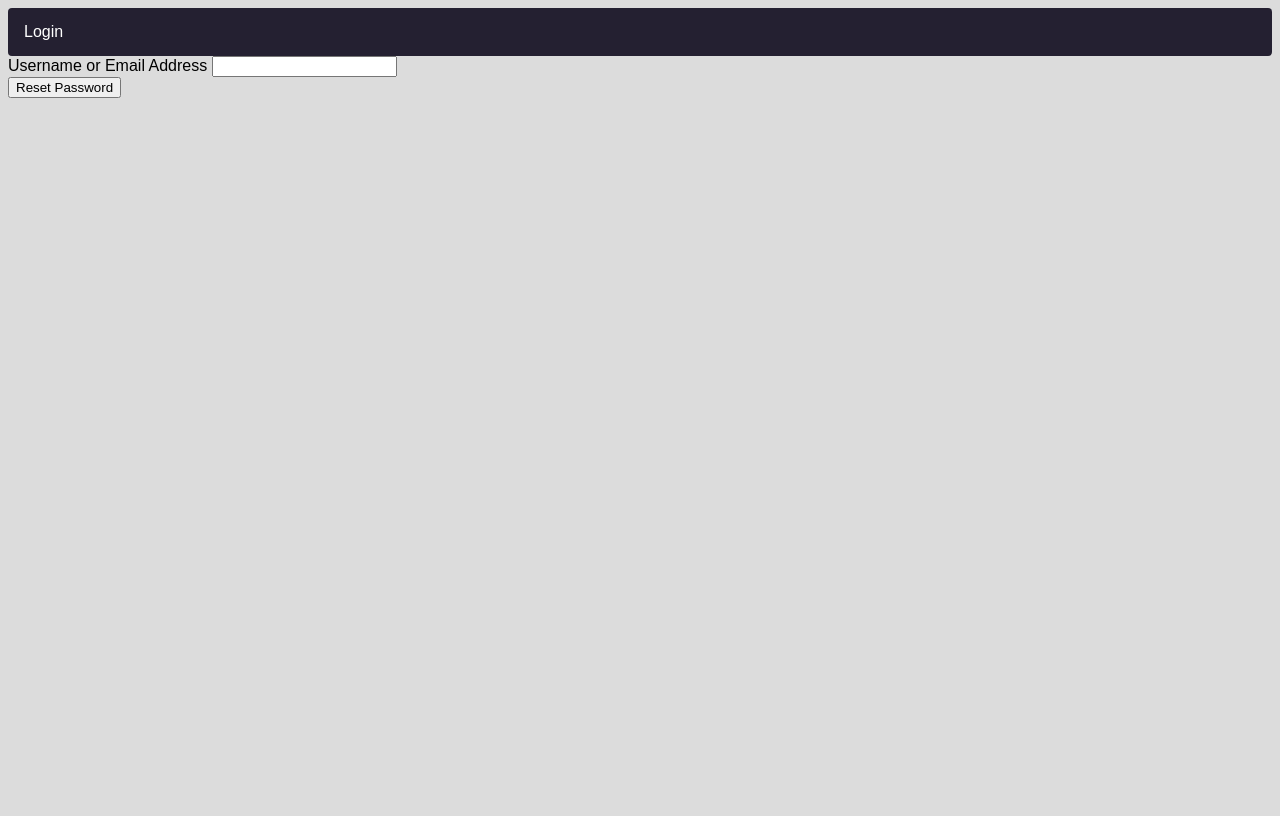
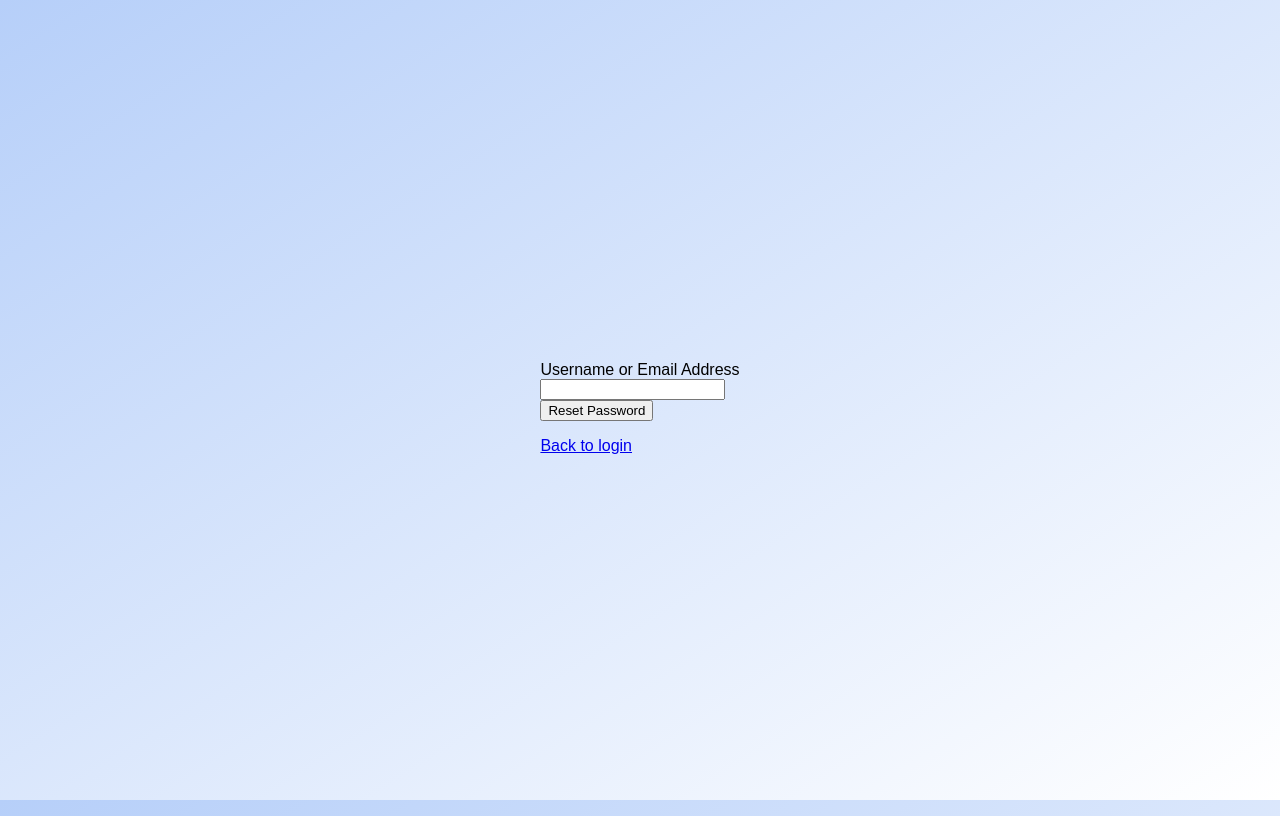
Before and after one commit to brttd/vov-social-app, a SvelteKit app: page /login/forgot-password in a window 1280 px wide. Built offline with nearby package versions, Linux system fonts and the light colour scheme.

Commit message:
Style updates

```diff
--- a/src/lib/Reactions.svelte
+++ b/src/lib/Reactions.svelte
@@ -182,6 +182,12 @@
 		vertical-align: top;
 	}
 
+	a {
+		color: #242031;
+		text-decoration: none;
+		font-weight: bold;
+	}
+
 	.userReactList p {
 		margin: 4px;
 	}
--- a/src/routes/+layout.svelte
+++ b/src/routes/+layout.svelte
@@ -27,8 +27,8 @@
 	});
 </script>
 
-<nav>
-	{#if data.user}
+{#if data.user}
+	<nav>
 		<a href="/" class:active={page.url.pathname === '/'}>Home</a>
 		<a href="/users" class:active={page.url.pathname === '/users'}>Users</a>
 		<a
@@ -47,14 +47,24 @@
 		<form method="post" action="/?/logout" use:enhance>
 			<button>Sign Out</button>
 		</form>
-	{:else}
-		<a href="/login">Login</a>
-	{/if}
-</nav>
+	</nav>
+{/if}
 
-{@render children()}
+<div class="center">
+	{@render children()}
+</div>
 
 <style>
+	:global(body) {
+		background-image: linear-gradient(to bottom right, #b6cff9, #fff);
+		background-attachment: fixed;
+		min-height: 100vh;
+	}
+
+	.center {
+		margin: 0 auto;
+		max-width: 800px;
+	}
 	* {
 		font-family: sans-serif;
 		font-size: 1rem;
@@ -63,6 +73,7 @@
 	nav {
 		display: flex;
 		flex-wrap: wrap;
+		justify-content: center;
 		padding: 0.5rem 0;
 		background-color: #242031;
 		border-radius: 4px;
--- a/src/routes/login/+page.svelte
+++ b/src/routes/login/+page.svelte
@@ -6,6 +6,9 @@
 	let { form } = $props();
 </script>
 
+<div class="column">
+	<div class="main">
+		<div class="buttons">
 			<button
 				onclick={() => {
 					tab = 'login';
@@ -16,19 +19,19 @@
 					tab = 'register';
 				}}>Register</button
 			>
-<br />
-<a href="/login/forgot-password">Forgot Password</a>
-<hr />
+		</div>
 
 		{#if tab === 'login'}
 			<form method="post" action="?/login" use:enhance>
 				<label>
 					Username
+					<br />
 					<input type="text" name="username" required />
 				</label>
 				<br />
 				<label>
 					Password
+					<br />
 					<input type="password" name="password" required />
 				</label>
 				<br />
@@ -38,16 +41,19 @@
 			<form method="post" action="?/register" use:enhance>
 				<label>
 					Username
+					<br />
 					<input type="text" name="username" required />
 				</label>
 				<br />
 				<label>
 					Email
+					<br />
 					<input type="email" name="email" required />
 				</label>
 				<br />
 				<label>
 					Password
+					<br />
 					<input type="password" name="password" required />
 				</label>
 				<br />
@@ -55,3 +61,21 @@
 			</form>
 		{/if}
 		<p style="color: red">{form?.message ?? ''}</p>
+
+		<a href="/login/forgot-password">Forgot Password</a>
+	</div>
+</div>
+
+<style>
+	.column {
+		display: flex;
+		flex-flow: column;
+		align-items: center;
+		justify-content: center;
+		min-height: 100vh;
+	}
+	.buttons {
+		text-align: center;
+		margin-bottom: 10px;
+	}
+</style>
--- a/src/routes/login/forgot-password/+page.svelte
+++ b/src/routes/login/forgot-password/+page.svelte
@@ -4,6 +4,8 @@
 	let { data, form } = $props();
 </script>
 
+<div class="column">
+	<div class="main">
 		{#if data.token}
 			{#if data.validToken}
 				{#if form?.success}
@@ -13,6 +15,7 @@
 					<input type="hidden" name="token" value={data.token} />
 					<label>
 						New Password
+						<br />
 						<input type="password" name="password" required />
 					</label>
 					<br />
@@ -29,10 +32,24 @@
 			<form method="post" action="?/forgot" use:enhance>
 				<label>
 					Username or Email Address
+					<br />
 					<input type="text" name="username" required />
 				</label>
 				<br />
 				<button>Reset Password</button>
 			</form>
 			<p style="color: red">{form?.message ?? ''}</p>
+			<a href="/login">Back to login</a>
 		{/if}
+	</div>
+</div>
+
+<style>
+	.column {
+		display: flex;
+		flex-flow: column;
+		align-items: center;
+		justify-content: center;
+		min-height: 100vh;
+	}
+</style>
```
Also changed, not shown: src/lib/NewPostForm.svelte (+4 -4 lines), src/lib/Post.svelte (+10 -3 lines), src/routes/+page.svelte (+5 -6 lines), src/routes/posts/[post]/+page.svelte (+5 -4 lines), src/routes/users/[user]/+page.svelte (+5 -3 lines). Lines whose indentation alone changed are shown as unchanged.
